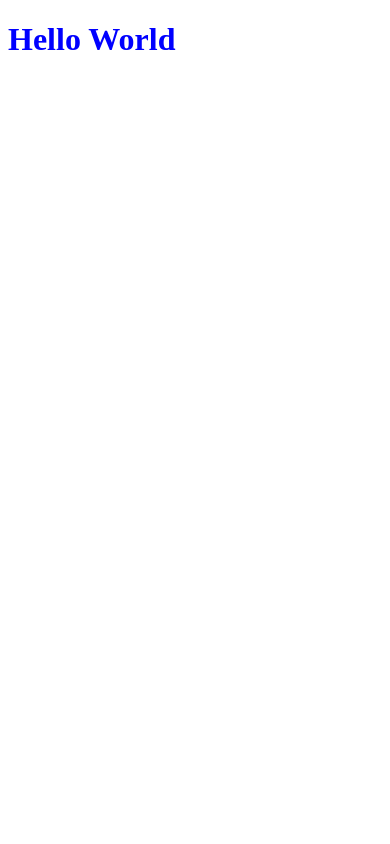
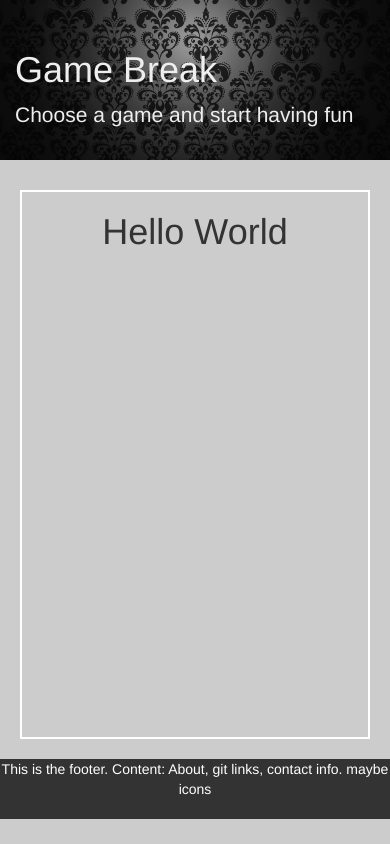
Before and after one commit to dkingdon/game_brake, a website: page views/index.html in a window 390 px wide. Drawn offline with nearby package versions, Linux system fonts and the light colour scheme; files that its build step writes are made by us from their sources; files whose address does not match are found by name.

Commit message:
Basic page set up complete. Header w/jumbotron, gameboard, and footer. all responsive

```diff
--- a/public/styles/styles.css
+++ b/public/styles/styles.css
@@ -1,3 +1,34 @@
-h1 {
-  color: blue;
+html body {
+  background-color: #cccccc;
 }
+
+.jumbotron {
+  background-image: url(/images/dark-pattern.jpg);
+  background-size: cover;
+  background-repeat: no-repeat;
+  color: #EEE;
+}
+.jumbotron .container {
+  height: 100px;
+}
+
+.inline-header {
+  display: inline-block;
+  vertical-align: baseline;
+  margin-right: 12px;
+}
+
+.col-md-10 {
+  border: 2px solid white;
+  height: 65vh;
+  text-align: center;
+
+}
+
+.footer {
+  background-color: #333333;
+  color: white;
+  text-align: center;
+  margin-top: 20px;
+  height: 60px;
+}
--- a/views/index.html
+++ b/views/index.html
@@ -7,7 +7,7 @@
     <title>Game Brake</title>
 
     <!-- STYLESHEET -->
-    <!-- <link rel="stylesheet" href="https://maxcdn.bootstrapcdn.com/bootstrap/3.3.7/css/bootstrap.min.css"> -->
+    <link rel="stylesheet" href="https://maxcdn.bootstrapcdn.com/bootstrap/3.3.7/css/bootstrap.min.css">
     <link rel="stylesheet" href="styles/styles.css">
 
     <!-- VENDOR SCRIPTS -->
@@ -19,5 +19,31 @@
 
 
   </head>
-      <h1>Hello World</h1>
   <body>
+  <!-- Header -->
+    <div class="jumbotron">
+      <div class="container">
+        <h1>Game Break</h1>
+        <p>Choose a game and start having fun</p>
+      </div>
+    </div>
+
+    <!-- Gameboard -->
+    <section class="gameboard-container">
+      <div class="row">
+        <div class="col-md-10 col-md-offset-1 col-sm-10 col-sm-offset-1 col-xs-10 col-xs-offset-1">
+          <h1>Hello World</h1>
+        </div>
+      </div>
+    </section>
+
+
+    <!-- </hr> -->
+    <!-- footer -->
+    <div class="footer">
+      <footer>
+      <p>This is the footer. Content: About, git links, contact info. maybe icons</p>
+      </footer>
+    </div>
+
+  </body>
```
Also changed, not shown: README.md, public/images/dark-pattern.jpg (added).
